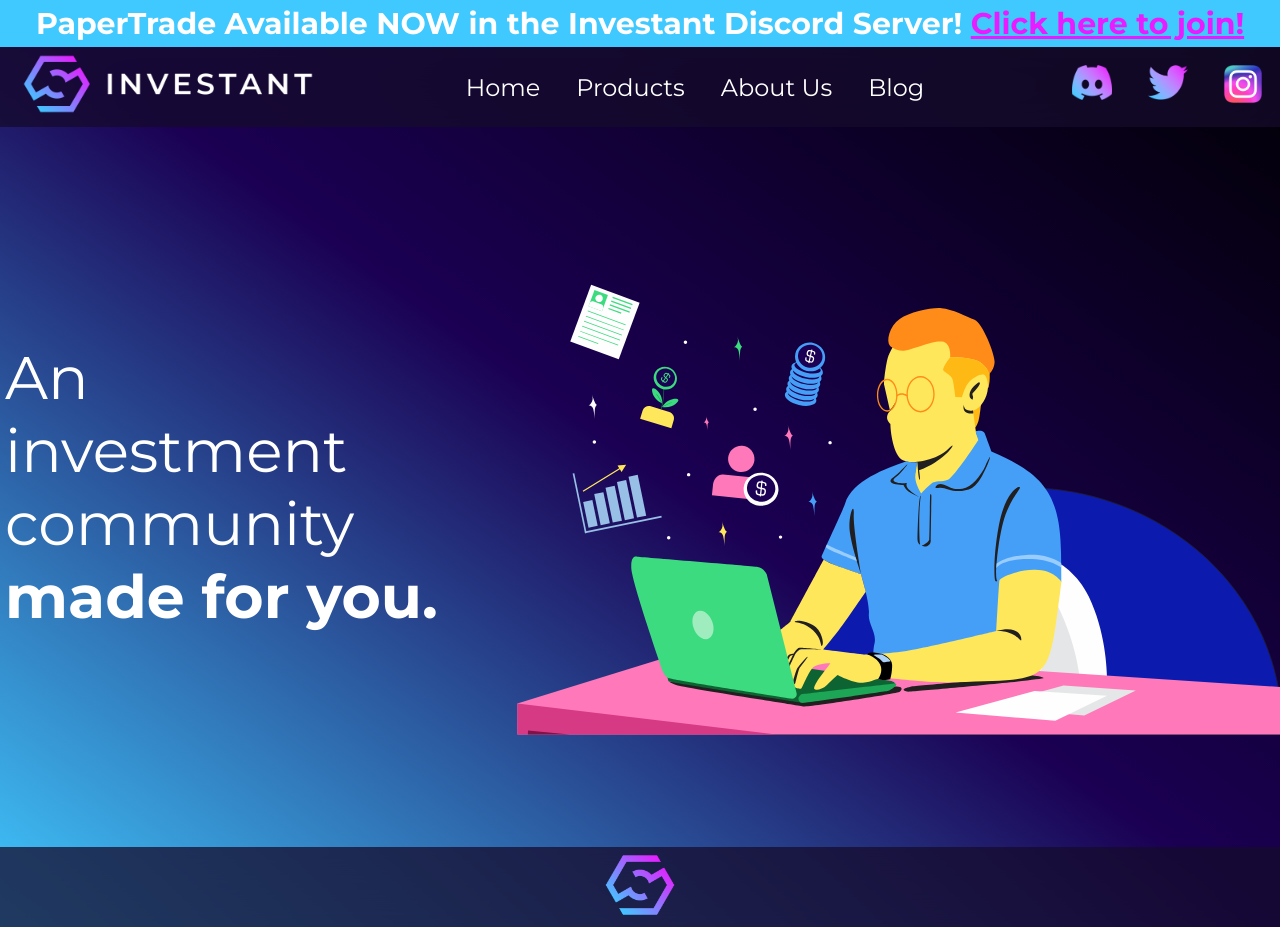
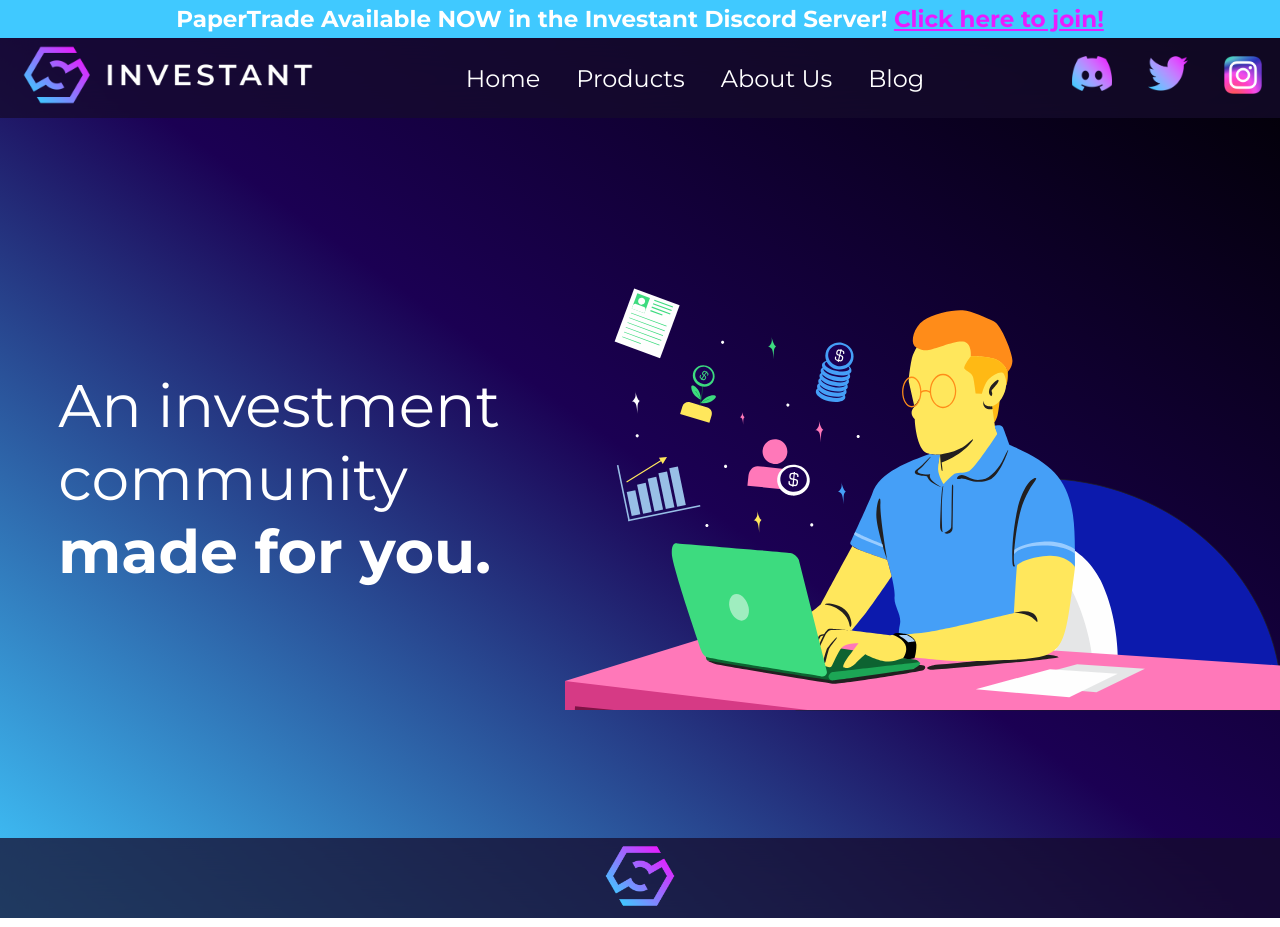
Before and after one commit to SuzerainY/investant-net, a Next.js app: page / in a window 1280 px wide. Built offline with nearby package versions, Linux system fonts and the light colour scheme.

Commit message:
Refactored Mobile Menu, Home Page, and Alert Banner

```diff
--- a/components/AlertBanner/AlertBanner.js
+++ b/components/AlertBanner/AlertBanner.js
@@ -1,13 +1,14 @@
 import React from "react";
+import Link from "next/link";
 
 export default function AlertBanner({message, link, linkMessage}) {
   return (
     <div className="alert-banner">
       <h3>
         {message}{" "}
-        <a href={link} target="_blank" rel="noopener noreferrer">
+        <Link href={link} target="_blank" rel="noopener noreferrer">
           {linkMessage}
-        </a>
+        </Link>
       </h3>
     </div>
   );
--- a/components/Header/Header.js
+++ b/components/Header/Header.js
@@ -5,59 +5,61 @@ import { useEffect } from "react";
 
 export default function Header() {
 
+  useEffect(() => {
+    // The Styles Classes that we would like to edit on event
+    const mobileMenuToggle = document.querySelector('.header .mobile-menu');
+    const mobileMenuButtonToggle = document.querySelector('.header .mobile-menu .mobile-menu-button');
+
     // Call method on any screen resizing and initial loading of page to decide whether we display mobile nav bar or not
-  const toggleMobileMenu = () => {
+    const handleMobileMenuOnResize = () => {
       const screenWidth = window.innerWidth;
-    const mobileMenuToggle = document.querySelector('.header .mobile-menu');
 
       // We are currently considering anything less than 1080px screen width as mobile display
       if (screenWidth > 1079) {
+        if (mobileMenuToggle.style.display != 'none') {
           mobileMenuToggle.style.display = 'none';
+        }
       } else {
+        if (mobileMenuToggle.style.display != 'flex') {
           mobileMenuToggle.style.display = 'flex';
         }
+      }
 
-    // If the screen is ever resized, collapse the mobile navigation menu | Also ensures mobile navigation menu loads in collapsed
-    // Check if mobile menu is currently opened too, so we can remove the 'open' class if necessary
-    if (mobileMenuToggle.querySelector('h3').classList.contains('open')) {
-      mobileMenuToggle.querySelector('h3').classList.toggle('open');
+      // If the screen is ever resized, collapse the mobile navigation menu
+      if (mobileMenuButtonToggle.classList.contains('open')) {
+        mobileMenuButtonToggle.classList.toggle('open');
+        mobileMenuToggle.style.maxHeight = mobileMenuButtonToggle.scrollHeight + 'px';
       }
-    mobileMenuToggle.style.maxHeight = `${mobileMenuToggle.querySelector('h3').scrollHeight}px`;
-  };
 
-  useEffect(() => {
-    // The Styles Classes that we would like to edit on event
-    const mobileMenuToggle = document.querySelector('.header .mobile-menu');
-    const mobileMenuH3Toggle = document.querySelector('.header .mobile-menu h3');
-
-    // Extended events to SCSS that should occur when mobile drop down navigation menu is selected
-    const handleMenuToggle = () => {
-      mobileMenuH3Toggle.classList.toggle('open');
-
-      // When we add the 'open' class of the menu, display the list items and adjust container height to fit all content
-      if (mobileMenuH3Toggle.classList.contains('open')) {
-        mobileMenuToggle.style.maxHeight = mobileMenuToggle.scrollHeight + 'px';
-      } else {
-        mobileMenuToggle.style.maxHeight = mobileMenuH3Toggle.scrollHeight + 'px';
+      // If the height is not properly set already, then set the height to closed height
+      if (mobileMenuToggle.style.maxHeight != mobileMenuButtonToggle.scrollHeight + 'px') {
+        mobileMenuToggle.style.maxHeight = mobileMenuButtonToggle.scrollHeight + 'px';
       }
     };
 
-    // Extended events to SCSS that should occur on screen resizing
-    const handleResize = () => {
-      toggleMobileMenu();
+    // Extended events to SCSS that should occur when mobile drop down navigation menu is selected
+    const handleMobileMenuOnClick = () => {
+      mobileMenuButtonToggle.classList.toggle('open');
+
+      // When we add the 'open' class of the menu, adjust container height to fit all content
+      if (mobileMenuButtonToggle.classList.contains('open')) {
+        mobileMenuToggle.style.maxHeight = mobileMenuToggle.scrollHeight + 'px';
+      } else {
+        mobileMenuToggle.style.maxHeight = mobileMenuButtonToggle.scrollHeight + 'px';
+      }
     };
 
     // Run method on initial load of page
-    toggleMobileMenu();
+    handleMobileMenuOnResize();
 
     // Add our event listeners
-    mobileMenuH3Toggle.addEventListener('click', handleMenuToggle);
-    window.addEventListener('resize', handleResize)
+    mobileMenuButtonToggle.addEventListener('click', handleMobileMenuOnClick);
+    window.addEventListener('resize', handleMobileMenuOnResize)
 
     return () => {
       // Clean up the event listener when the component unmounts
-      mobileMenuH3Toggle.removeEventListener('click', handleMenuToggle);
-      window.removeEventListener('resize', handleResize);
+      mobileMenuButtonToggle.removeEventListener('click', handleMobileMenuOnClick);
+      window.removeEventListener('resize', handleMobileMenuOnResize);
     };
   }, []); // Empty dependency array ensures the effect runs only once on mount
 
@@ -76,7 +78,7 @@ export default function Header() {
           </Link>
         </div>
         <div className="mobile-menu">
-          <h3>MENU</h3>
+          <div className="mobile-menu-button"><h3>MENU</h3></div>
           <ul>
             <li>
               <Link href="/">Home</Link>
--- a/layouts/DefaultLayout.js
+++ b/layouts/DefaultLayout.js
@@ -2,8 +2,8 @@ import React from "react";
 import Header from "@/components/Header/Header.js";
 import Footer from "@/components/Footer/Footer.js";
 import AlertBanner from "@/components/AlertBanner/AlertBanner";
+import { SpeedInsights } from "@vercel/speed-insights/next";
 import { Analytics } from "@vercel/analytics/react";
-import { SpeedInsights } from "@vercel/speed-insights/next";
 
 export default function DefaultLayout({ children }) {
   return (
--- a/pages/index.js
+++ b/pages/index.js
@@ -37,7 +37,7 @@ export default function Home() {
                 <br />
                 community
                 <br />
-                <span className="hero-text--span">made for you.</span>
+                <span className="hero-text-span">made for you.</span>
               </h1>
             </div>
             <div className="hero-image-container">
--- a/styles/components/_alert-banner.scss
+++ b/styles/components/_alert-banner.scss
@@ -1,15 +1,17 @@
 .alert-banner {
-    position: static;
-    display: table-cell;
-    width: 100vw;
+    position: relative;
+    display: inline-block;
+    width: 100%;
     height: fit-content;
     padding: 5px;
     text-align: center;
-    vertical-align: middle;
     background-color: $light-blue;
     backdrop-filter: blur(20px);
     z-index: 100;
 
+    h3 {
+        font-size: larger;
+    }
     a {
         color: $magenta;
     }
--- a/styles/components/_header.scss
+++ b/styles/components/_header.scss
@@ -87,6 +87,7 @@
     display: none;
     flex-direction: column;
     width: 175px;
+    max-height: 0px;
     position: absolute;
     top: 0;
     right: 0;
@@ -112,18 +113,23 @@
       }
     }
 
-    h3 {
-      font-size: 35px;
+    .mobile-menu-button {
       height: fit-content;
       text-align: center;
       justify-content: center;
+      align-items: center;
       padding-bottom: 7px;
+
+      h3 {
+        font-size: 35px;
+      }
       cursor: pointer;
       &:hover {
         transform: scale(1.02);
         transition-duration: 0.1s;
       }
     }
+
     ul {
       display: flex;
       flex-direction: column;
--- a/styles/pages/_home.scss
+++ b/styles/pages/_home.scss
@@ -8,22 +8,19 @@
 
   min-height: 100vh;
   height: fit-content;
-}
 
   .hero-section {
     display: grid;
-  grid-template-columns: 35% 65%;
+    grid-template-columns: 500px calc(100% - 500px);
     min-height: 90vh;
-}
 
     .hero-text-container {
       display: flex;
+      text-align: left;
       align-items: center;
       justify-content: flex-end;
-  font-size: 3vw;
-  margin: 5px;
 
-  .hero-text--span {
+      .hero-text-span {
         font-weight: 700;
       }
     }
@@ -31,21 +28,28 @@
     .hero-image-container {
       position: relative;
       object-fit: contain;
-  width: 100%;
+    }
+  }
 }
 
 @media screen and (max-width: 1079px) {
+  .homepage {
     .hero-section {
       grid-template-columns: 100%;
       grid-template-rows: 50% 50%;
-  }
 
       .hero-text-container {
-    justify-content: center;
-    font-size: 7vw;
+        padding-left: 10%;
+        justify-content: left;
+
+        h1 {
+          font-size: 42px;
+        }
       }
 
       .hero-image-container {
         min-height: 35vh;
       }
     }
+  }
+}
```
Lines whose indentation alone changed are shown as unchanged.
